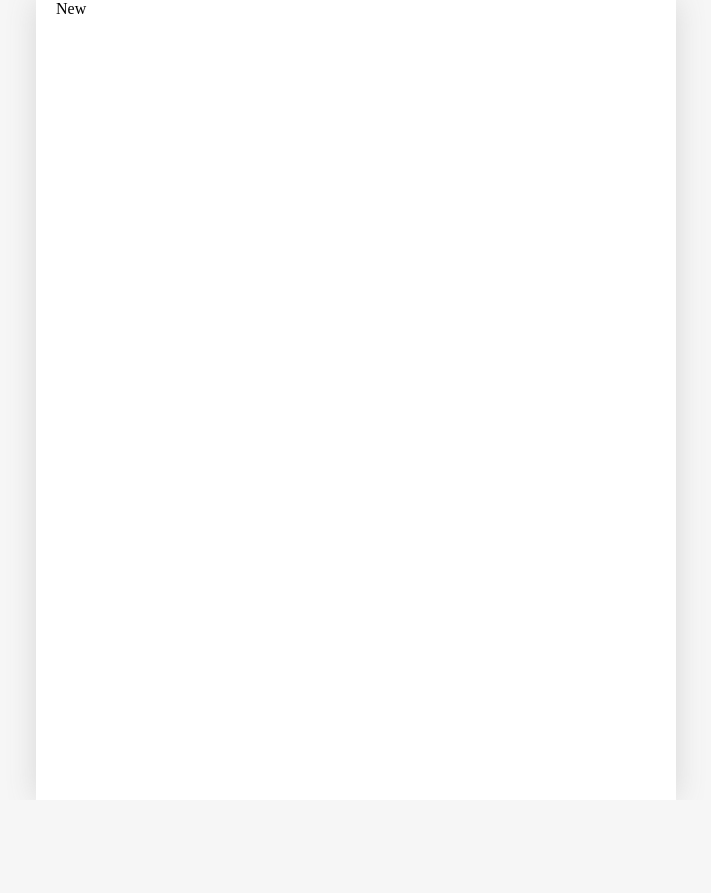
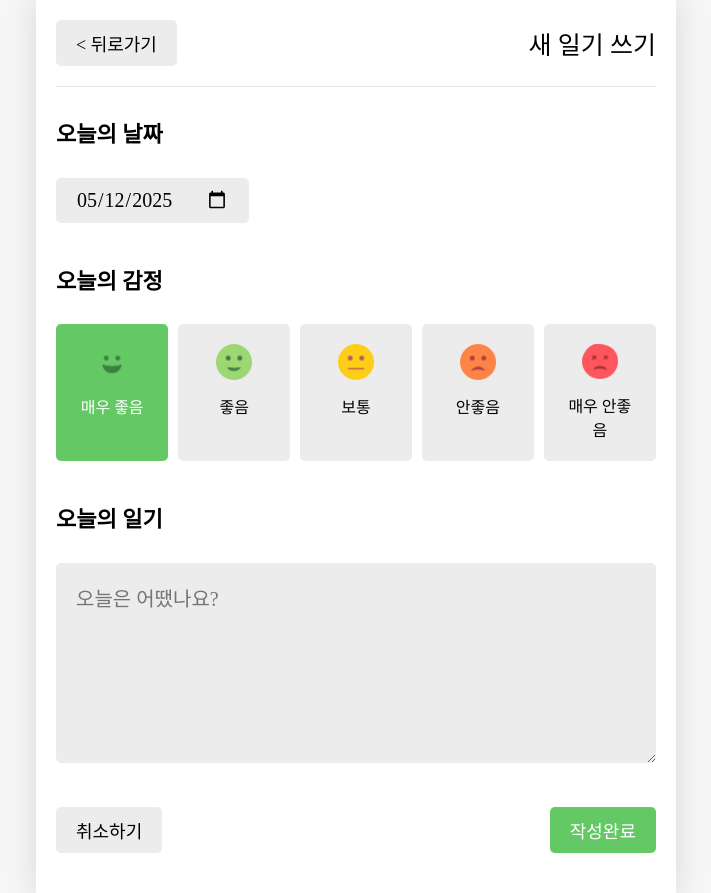
Before and after one commit to seongwoo83/emo-diary, a React (Vite) app: page /new in a window 1280 px wide. Shown: the whole page, without its empty margins (284-995 px from the left). Before the commit the page ends 800 px from the top, so only its background shows below. Built offline with nearby package versions, Linux system fonts and the light colour scheme; a web font is replaced by a local one.

Commit message:
[feat] 일기 추가하기

```diff
--- a/src/App.tsx
+++ b/src/App.tsx
@@ -49,7 +49,15 @@ function reducer(state: DiaryType[], action:Action){
 }
 
 export const DiaryStateContext = createContext(mockData);
-export const DiaryDispatchContext = createContext({});
+export const DiaryDispatchContext = createContext<{
+    onCreate: (input: Omit<DiaryType, "id">) => void;
+    onUpdate: (input: DiaryType) => void;
+    onDelete: (id: number) => void;
+}>({
+    onCreate: () => {},
+    onUpdate: () => {},
+    onDelete: () => {}
+});
 
 
 
--- a/src/components/diaryItem/DiaryItem.tsx
+++ b/src/components/diaryItem/DiaryItem.tsx
@@ -13,7 +13,7 @@ const DiaryItem = ({id, emotionId, createdDate, content}:DiaryType)=>{
             <div className={`img_section img_section_${emotionId}`}
             onClick={()=>nav(`/diary/${id}`)}
             >
-                <img src={getEmotionImage(id)} alt="emotion" />
+                <img src={getEmotionImage(emotionId)} alt="emotion" />
             </div>
             <div className="info_section"
             onClick={()=>nav(`/diary/${id}`)}>
--- /dev/null
+++ b/src/components/editor/Editor.scss
@@ -0,0 +1,34 @@
+.editor section{
+    margin-bottom: 40px;
+}
+
+.editor section h4{
+    font-size: 22px;
+    font-weight: 700;
+}
+
+.editor section input, .editor section textarea{
+    background-color: rgb(236, 236, 236);
+    border: none;
+    border-radius: 5px;
+    font-size: 20px;
+    padding: 10px 20px;
+}
+.editor section textarea{
+    padding: 20px;
+    width: 100%;
+    min-height: 200px;
+    resize: vertical;
+    box-sizing: border-box;
+}
+
+.editor section .emotion_list_wrapper{
+    display: flex;
+    justify-content: space-around;
+    gap: 10px;
+}
+
+.editor .button_section{
+    display: flex;
+    justify-content: space-between;
+}
--- /dev/null
+++ b/src/components/editor/Editor.tsx
@@ -0,0 +1,108 @@
+import "./Editor.scss";
+import EmotionItem from '../emotionItem/EmotionItem';
+import { Button } from '../button/Button';
+import { useState } from "react";
+import { useNavigate } from "react-router-dom";
+import type { DiaryType } from "../../util/Types";
+
+const emotionList: {emotionId: number; emotionName: string}[] = [
+    {
+        emotionId : 1,
+        emotionName : "매우 좋음"
+    },
+    {
+        emotionId : 2,
+        emotionName : "좋음"
+    },
+    {
+        emotionId : 3,
+        emotionName : "보통"
+    },
+    {
+        emotionId : 4,
+        emotionName : "안좋음"
+    },
+    {
+        emotionId : 5,
+        emotionName : "매우 안좋음"
+    },
+]
+
+const getStringedDate:(targetDate:Date)=>string = (targetDate)=>{
+    const year = targetDate.getFullYear();
+    const month = targetDate.getMonth()+1;
+    const date = targetDate.getDate();
+
+    return `${year}-${month < 10 ? "0"+String(month) : month }-${date < 10 ? "0"+String(date) : date}`
+}
+
+const Editor = ({onSubmit}:{onSubmit:(input:DiaryType)=>void}) => {
+
+    const nav = useNavigate();
+    const [input, setInput] = useState({
+        createdDate: new Date(),
+        emotionId: 1,
+        content: ""
+    });
+
+    // eslint-disable-next-line @typescript-eslint/no-explicit-any
+    const onChangeInput = (e:any)=>{
+        const name = e.target.name;
+        let value:unknown = e.target.value;
+        if(name === 'createdDate'){
+            value = new Date(e.target.value)
+        }else if(name === 'emotionId'){
+            value = Number(e.target.value)
+        }
+
+        setInput({
+            ...input,
+            [name]: value
+        })
+    }
+
+    const onClickSubmitButton = ()=>{
+        onSubmit({
+            id: 0, // 임시 ID, 실제로는 App.tsx에서 생성됨
+            createdDate: input.createdDate.getTime(),
+            emotionId: input.emotionId,
+            content: input.content
+        });
+    }
+
+    return (
+        <div className="editor">
+            <section className="date_section">
+                <h4>오늘의 날짜</h4>
+                <input type="date" name={"createdDate"} value={getStringedDate(input.createdDate)} onChange={onChangeInput} />
+            </section>
+            <section className="emotion_section">
+                <h4>오늘의 감정</h4>
+                <div className="emotion_list_wrapper">
+                {
+                    emotionList.map(item=>(
+                        <EmotionItem {...item} key={item.emotionId} isSelected={item.emotionId === input.emotionId} onClick={()=>{
+                            onChangeInput({
+                                target:{
+                                    name: "emotionId",
+                                    value: item.emotionId
+                                }
+                            })
+                        }}/>
+                    ))
+                }
+                </div>
+            </section>
+            <section className="content_section">
+                <h4>오늘의 일기</h4>
+                <textarea name="content" id="content" placeholder="오늘은 어땠나요?" value={input.content} onChange={onChangeInput}></textarea>
+            </section>
+            <section className="button_section">
+                <Button text={"취소하기"} type={"DEFAULT"} onClick={()=>nav(-1)}/>
+                <Button text={"작성완료"} type={"POSITIVE"} onClick={onClickSubmitButton}/>
+            </section>
+        </div>
+    )
+};
+
+export default Editor;
--- /dev/null
+++ b/src/components/emotionItem/EmotionItem.scss
@@ -0,0 +1,30 @@
+.emotion_item{
+    background-color: rgb(236, 236, 236);
+    padding: 20px;
+    border-radius: 5px;
+    cursor: pointer;
+    text-align: center;
+    &.selected{
+        color: #fff;
+    }
+    &.emotion_item_on_1.selected{
+        background-color: rgb(100, 201, 100);
+    }
+    &.emotion_item_on_2.selected{
+        background-color: rgb(157, 215, 114);
+    }
+    &.emotion_item_on_3.selected{
+        background-color: rgb(253, 206, 23);
+    }
+    &.emotion_item_on_4.selected{
+        background-color: rgb(253, 132, 70);
+    }
+    &.emotion_item_on_5.selected{
+        background-color: rgb(253, 86, 95);
+    }
+}
+
+.emotion_item .emotion_img{
+    width: 50%;
+    margin-bottom: 10px;
+}
--- /dev/null
+++ b/src/components/emotionItem/EmotionItem.tsx
@@ -0,0 +1,13 @@
+import { getEmotionImage } from '../../util/get-emotion-image';
+import "./EmotionItem.scss"
+
+const EmotionItem = ({emotionId, emotionName, isSelected, onClick} : {emotionId: number; emotionName: string; isSelected: boolean; onClick:()=>void})=>{
+    return (
+        <div className={`emotion_item ${isSelected ? `selected emotion_item_on_${emotionId}` : ""}`} onClick={onClick}>
+            <img className='emotion_img' src={getEmotionImage(emotionId)} alt={emotionName} />
+            <div className='emotion_name'>{emotionName}</div>
+        </div>
+    )
+}
+
+export default EmotionItem;
--- a/src/components/header/Header.tsx
+++ b/src/components/header/Header.tsx
@@ -1,10 +1,10 @@
 import type { JSX } from "react";
 import "./Header.scss"
 
-const Header = ({title, leftChild, rightChild}:{title:string; leftChild: JSX.Element; rightChild: JSX.Element}) =>{
+const Header = ({title, leftChild, rightChild, style}:{title:string; leftChild: JSX.Element; rightChild?: JSX.Element; style?:React.CSSProperties}) =>{
     return(
         <header className="header">
-            <div className="header_left">{leftChild}</div>
+            <div className="header_left" style={style}>{leftChild}</div>
             <div className="header_center">{title}</div>
             <div className="header_right">{rightChild}</div>
         </header>
--- a/src/index.css
+++ b/src/index.css
@@ -35,6 +35,7 @@
 }
 
 html, body{
+    display: flex;
     margin: 0;
     width: 100%;
     background-color: rgb(246, 246, 246);
--- a/src/pages/new/New.tsx
+++ b/src/pages/new/New.tsx
@@ -1,5 +1,34 @@
-const New = () =>{
-    return <div>New</div>
+import Header from "../../components/header/Header";
+import { Button } from "../../components/button/Button";
+import Editor from "../../components/editor/Editor";
+import { useNavigate } from "react-router-dom";
+import { useContext } from "react";
+import { DiaryDispatchContext } from "../../App";
+import type { DiaryType } from "../../util/Types";
+
+const New = () => {
+    const nav = useNavigate();
+
+    const { onCreate } = useContext(DiaryDispatchContext);
+
+    const onSubmit = (input:DiaryType)=>{
+        onCreate(input);
+        nav("/", {replace: true});
+    }
+
+    return (
+        <>
+            <Header
+                title={"새 일기 쓰기"}
+                leftChild={
+                    <Button
+                        text={"< 뒤로가기"}
+                        type={"DEFAULT"}
+                        onClick={() => nav(-1)}/>
+                } style={{marginRight: "auto"}}/>
+            <Editor onSubmit={onSubmit}/>
+        </>
+    )
 }
 
 export default New;
```
Also changed, not shown: src/util/Types.ts (line endings or trailing spaces).
